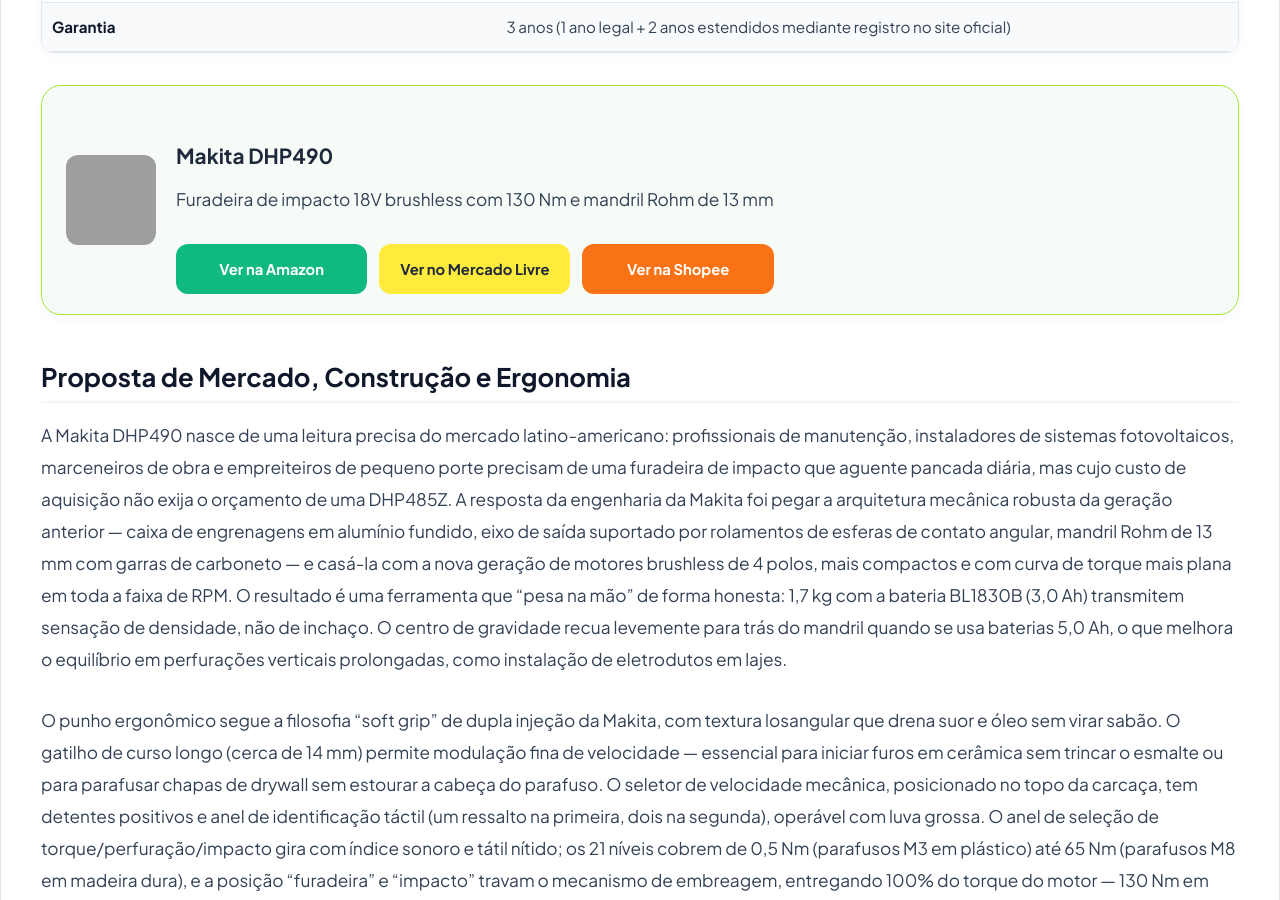
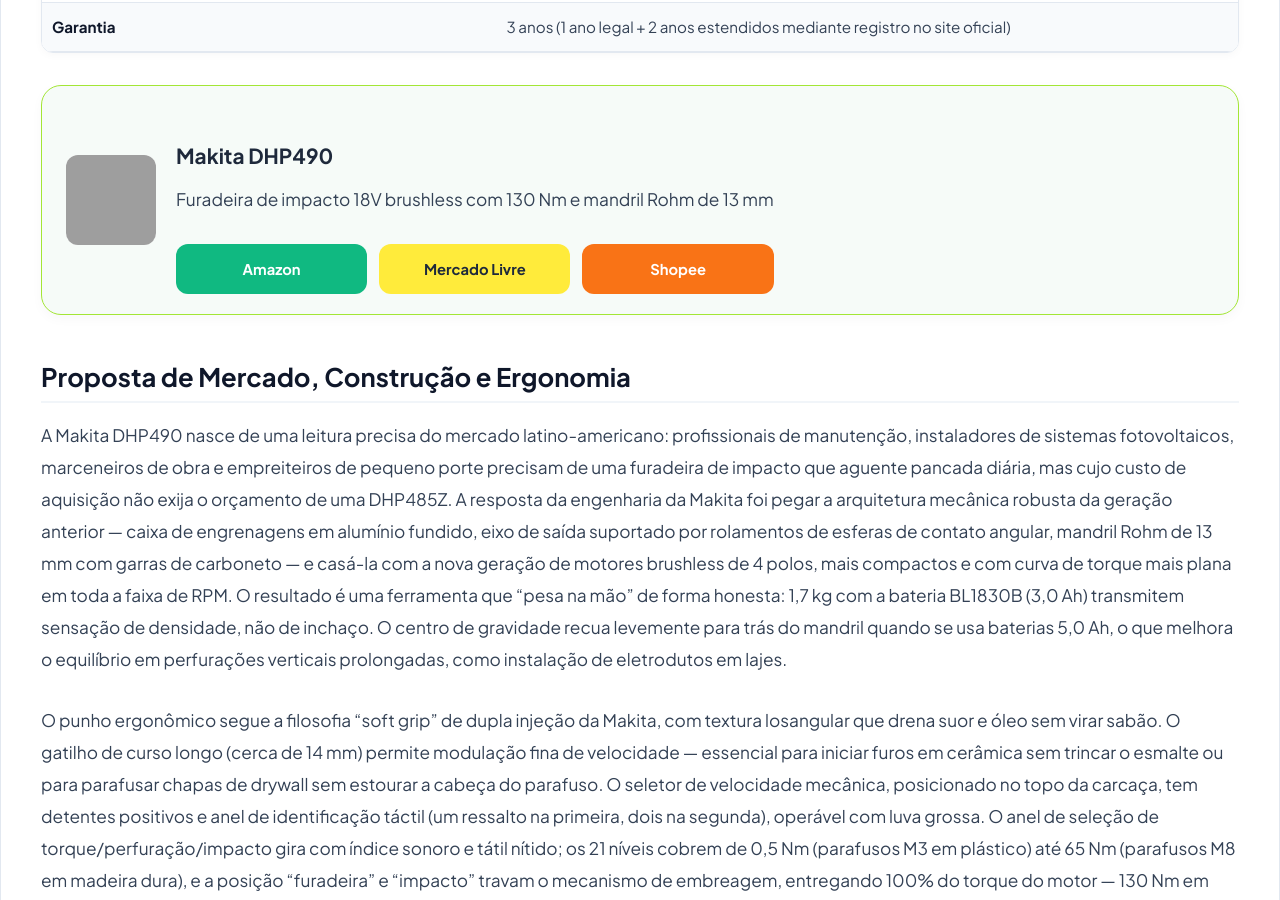
Before and after one commit to membroequipe/SiteReview, a Jekyll site: the page built from _posts/2026-10-24-makita-dhp490.md, in a window 1280 px wide and 900 px high, scrolled down 2809 px. Built offline with Jekyll 4.4.1, drawn with Linux system fonts in a browser that asks for light colours; some of the changed text lies outside the part shown; grey boxes are pictures that could not be loaded.

Commit message:
Update 2026-10-24-makita-dhp490.md

```diff
--- a/_posts/2026-10-24-makita-dhp490.md
+++ b/_posts/2026-10-24-makita-dhp490.md
@@ -91,15 +91,15 @@
 <div class="product-card-affiliate" style="margin: 30px 0;">
   <div class="product-card-body">
     <div class="product-card-img">
-      <img src="{{ '/assets/images/posts/review-makita-dhp490.jpg' | relative_url }}" alt="Makita DHP490">
+      <img src="{{ '/assets/images/posts/makita-dhp490.png' | relative_url }}" alt="Makita DHP490">
     </div>
     <div class="product-card-info">
       <h3 class="product-card-title">Makita DHP490</h3>
       <p class="product-card-subtitle">Furadeira de impacto 18V brushless com 130 Nm e mandril Rohm de 13 mm</p>
       <div class="product-card-buttons">
-        <a href="SEU_LINK_AMAZON" target="_blank" rel="nofollow sponsored" class="btn-store btn-amazon-green">Ver na Amazon</a>
-        <a href="SEU_LINK_MERCADO_LIVRE" target="_blank" rel="nofollow sponsored" class="btn-store btn-ml-yellow">Ver no Mercado Livre</a>
-        <a href="SEU_LINK_SHOPEE" target="_blank" rel="nofollow sponsored" class="btn-store btn-shopee-red">Ver na Shopee</a>
+        <a href="SEU_LINK_AMAZON" target="_blank" rel="nofollow sponsored" class="btn-store btn-amazon-green">Amazon</a>
+        <a href="SEU_LINK_MERCADO_LIVRE" target="_blank" rel="nofollow sponsored" class="btn-store btn-ml-yellow">Mercado Livre</a>
+        <a href="SEU_LINK_SHOPEE" target="_blank" rel="nofollow sponsored" class="btn-store btn-shopee-red">Shopee</a>
       </div>
     </div>
   </div>
@@ -199,15 +199,15 @@
 <div class="product-card-affiliate" style="margin: 30px 0;">
   <div class="product-card-body">
     <div class="product-card-img">
-      <img src="{{ '/assets/images/posts/review-makita-dhp490.jpg' | relative_url }}" alt="Makita DHP490">
+      <img src="{{ '/assets/images/posts/makita-dhp490.png' | relative_url }}" alt="Makita DHP490">
     </div>
     <div class="product-card-info">
       <h3 class="product-card-title">Makita DHP490</h3>
       <p class="product-card-subtitle">Furadeira de impacto 18V brushless com 130 Nm e mandril Rohm de 13 mm</p>
       <div class="product-card-buttons">
-        <a href="SEU_LINK_AMAZON" target="_blank" rel="nofollow sponsored" class="btn-store btn-amazon-green">Ver na Amazon</a>
-        <a href="SEU_LINK_MERCADO_LIVRE" target="_blank" rel="nofollow sponsored" class="btn-store btn-ml-yellow">Ver no Mercado Livre</a>
-        <a href="SEU_LINK_SHOPEE" target="_blank" rel="nofollow sponsored" class="btn-store btn-shopee-red">Ver na Shopee</a>
+        <a href="SEU_LINK_AMAZON" target="_blank" rel="nofollow sponsored" class="btn-store btn-amazon-green">Amazon</a>
+        <a href="SEU_LINK_MERCADO_LIVRE" target="_blank" rel="nofollow sponsored" class="btn-store btn-ml-yellow">Mercado Livre</a>
+        <a href="SEU_LINK_SHOPEE" target="_blank" rel="nofollow sponsored" class="btn-store btn-shopee-red">Shopee</a>
       </div>
     </div>
   </div>
```
Also changed, not shown: other parts of _posts/2026-10-24-makita-dhp490.md (+1 -1 lines).
